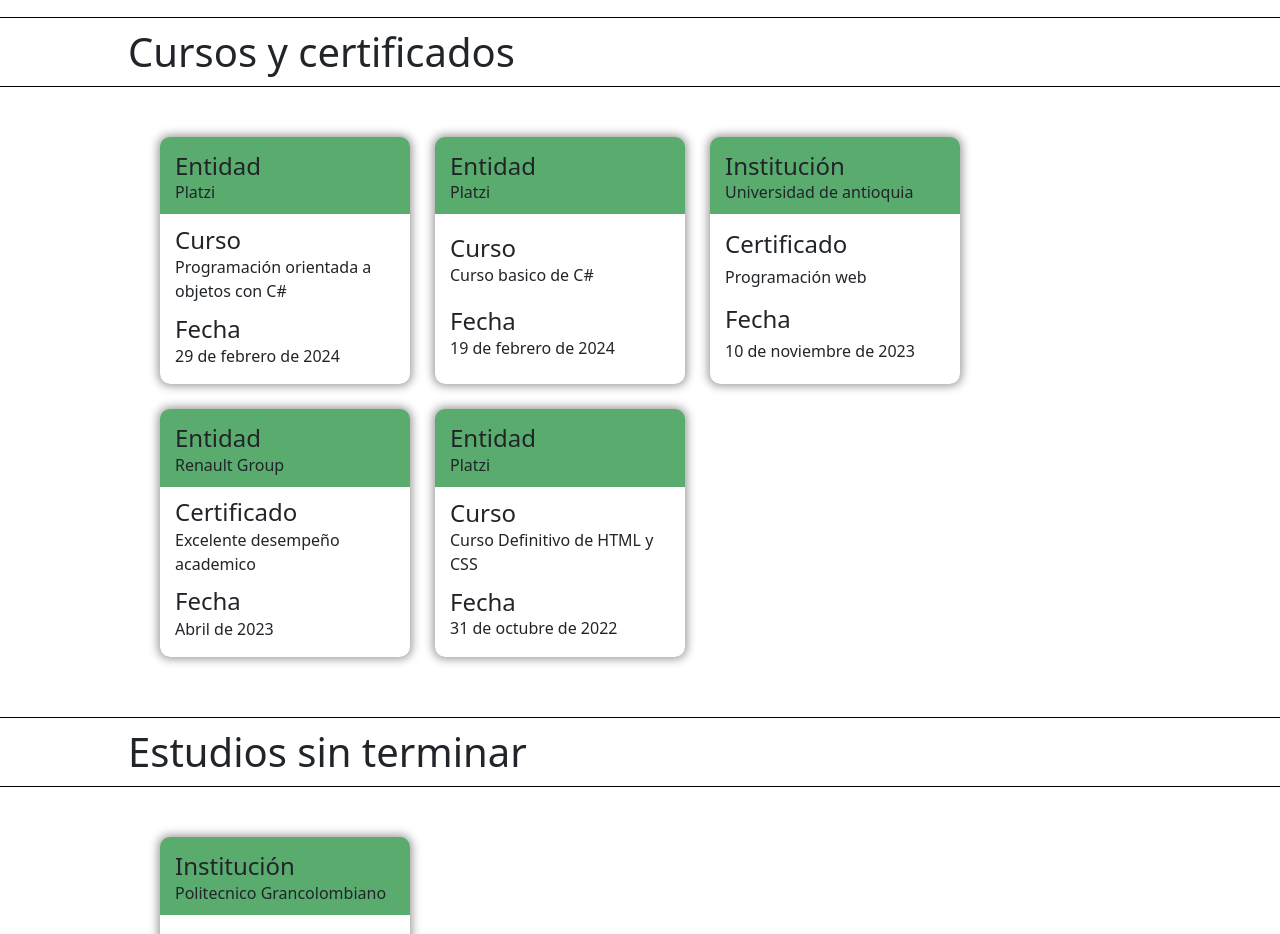
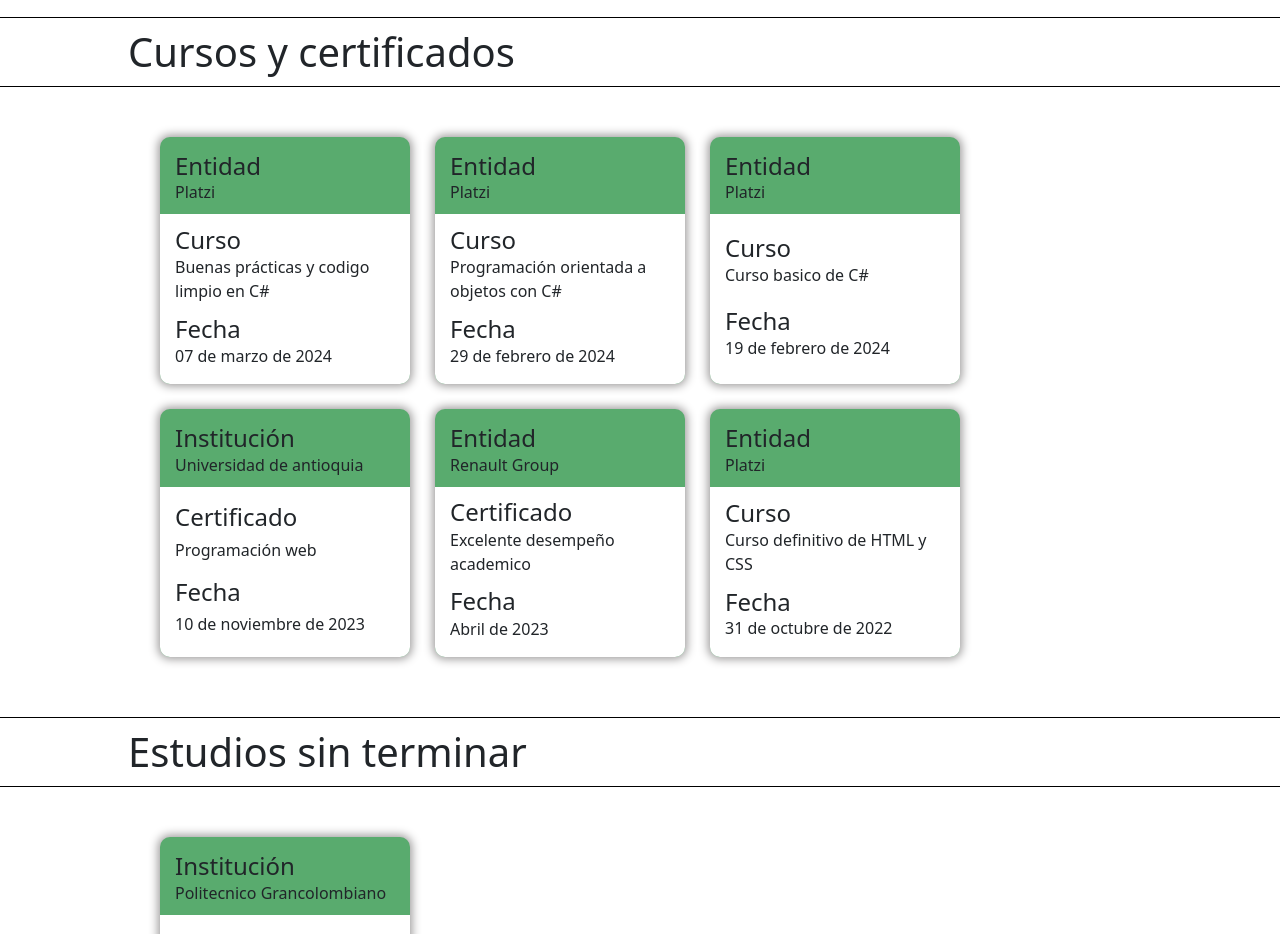
Before and after one commit to santiago2208/Portafolio, a React (Vite) app: page / in a window 1280 px wide. Shown: the part 3000-3934 px from the top of the page. Built offline with nearby package versions, Linux system fonts and the light colour scheme.

Commit message:
se agrega nuevo curso de C#

```diff
--- a/src/components/Home/Home.jsx
+++ b/src/components/Home/Home.jsx
@@ -222,6 +222,24 @@ function Home() {
               <div className='TargetaSec4__Main'>
                 <div>
                   <h4 className='TargetaSec4__Title'>Curso</h4>
+                  <p className='TargetaSec4__Text'>Buenas prácticas y codigo limpio en C#</p>
+                </div>
+
+                <div>
+                  <h4 className='TargetaSec4__Title'>Fecha</h4>
+                  <p className='TargetaSec4__Text'>07 de marzo de 2024</p>
+                </div>
+              </div>
+            </div>
+
+          <div className='TargetaSec4'>
+              <div className='TargetaSec4__Header'>
+                <h4 className='TargetaSec4__Title'>Entidad</h4>
+                <p className='TargetaSec4__Text'>Platzi</p>
+              </div>
+              <div className='TargetaSec4__Main'>
+                <div>
+                  <h4 className='TargetaSec4__Title'>Curso</h4>
                   <p className='TargetaSec4__Text'>Programación orientada a objetos con C#</p>
                 </div>
 
@@ -288,7 +306,7 @@ function Home() {
               <div className='TargetaSec4__Main'>
                 <div>
                   <h4 className='TargetaSec4__Title'>Curso</h4>
-                  <p className='TargetaSec4__Text'>Curso Definitivo de HTML y CSS</p>
+                  <p className='TargetaSec4__Text'>Curso definitivo de HTML y CSS</p>
                 </div>
 
                 <div>
```
